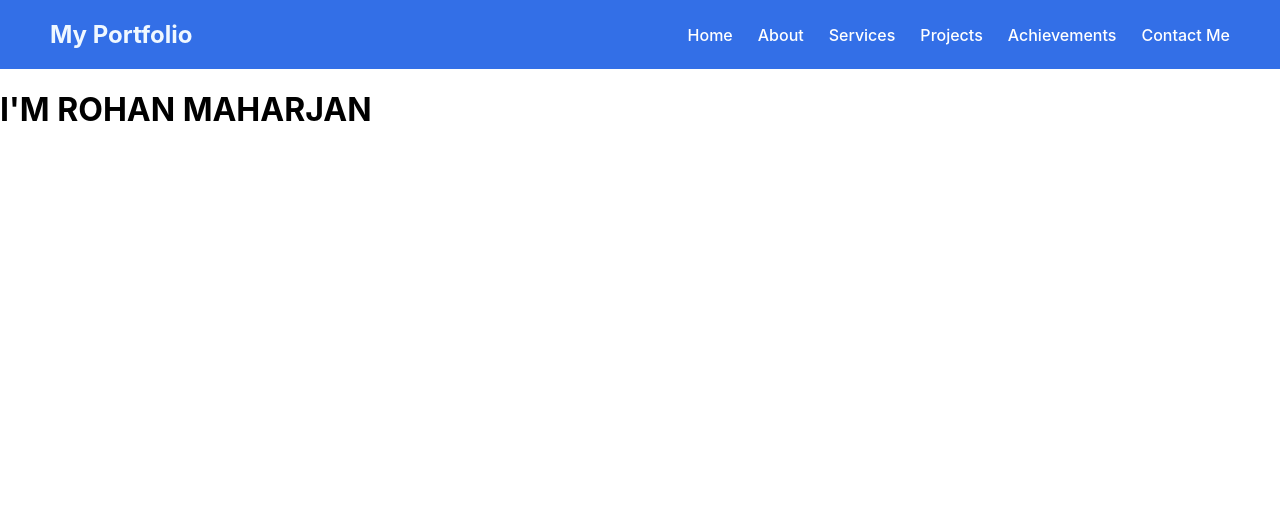
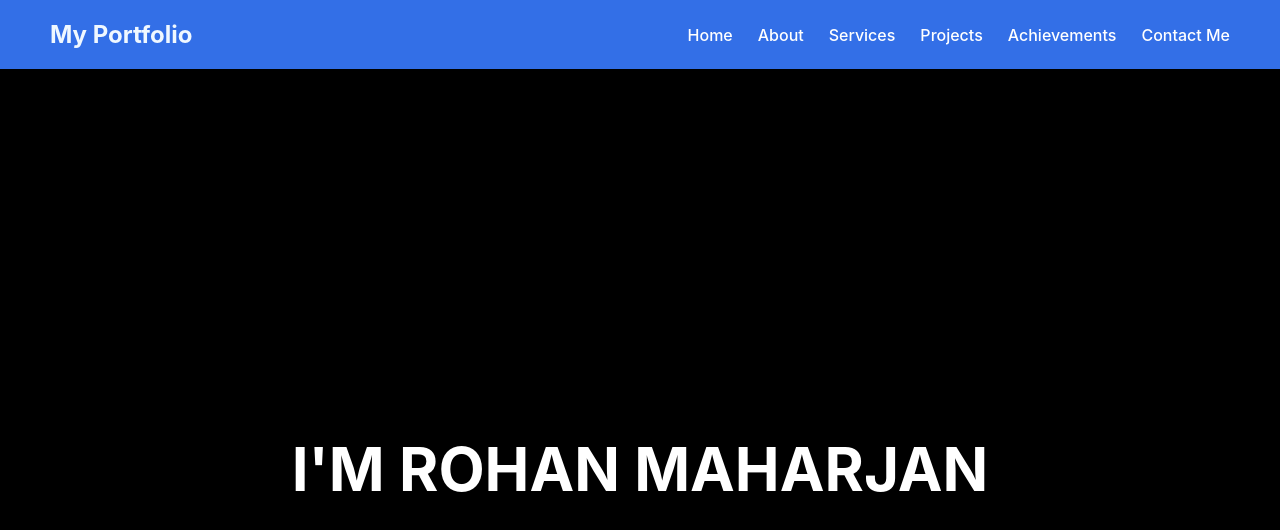
Before and after one commit to RohanMaharjan/My_Portfolilio, a React (Create React App) app: page / in a window 1280 px wide. Shown: the top 530 px of the page. Built offline with nearby package versions, Linux system fonts and the light colour scheme.

Commit message:
added home page css

```diff
--- a/src/home.css
+++ b/src/home.css
@@ -0,0 +1,18 @@
+/* home container */
+.home-container {
+    background-color: black;
+    height: 100vh;/* full viewport height*/
+    width: 100%;
+    color: white;
+    display: flex;
+    justify-content: center;/*center horizontally*/
+    align-items: center;/*center vertically*/
+    text-align: center;
+}
+
+/* name styling */
+.home-container h1{
+    font-size: 60px;
+    font-weight: bold;
+    margin: 0;
+}
--- a/src/home.jsx
+++ b/src/home.jsx
@@ -1,9 +1,10 @@
 import React from "react";
+import "./home.css";
 
 //component declaration for home
 const Home = () => {
     return (
-        <div>
+        <div className="home-container">
             <h1>I'M ROHAN MAHARJAN</h1>
         </div>
 
```
